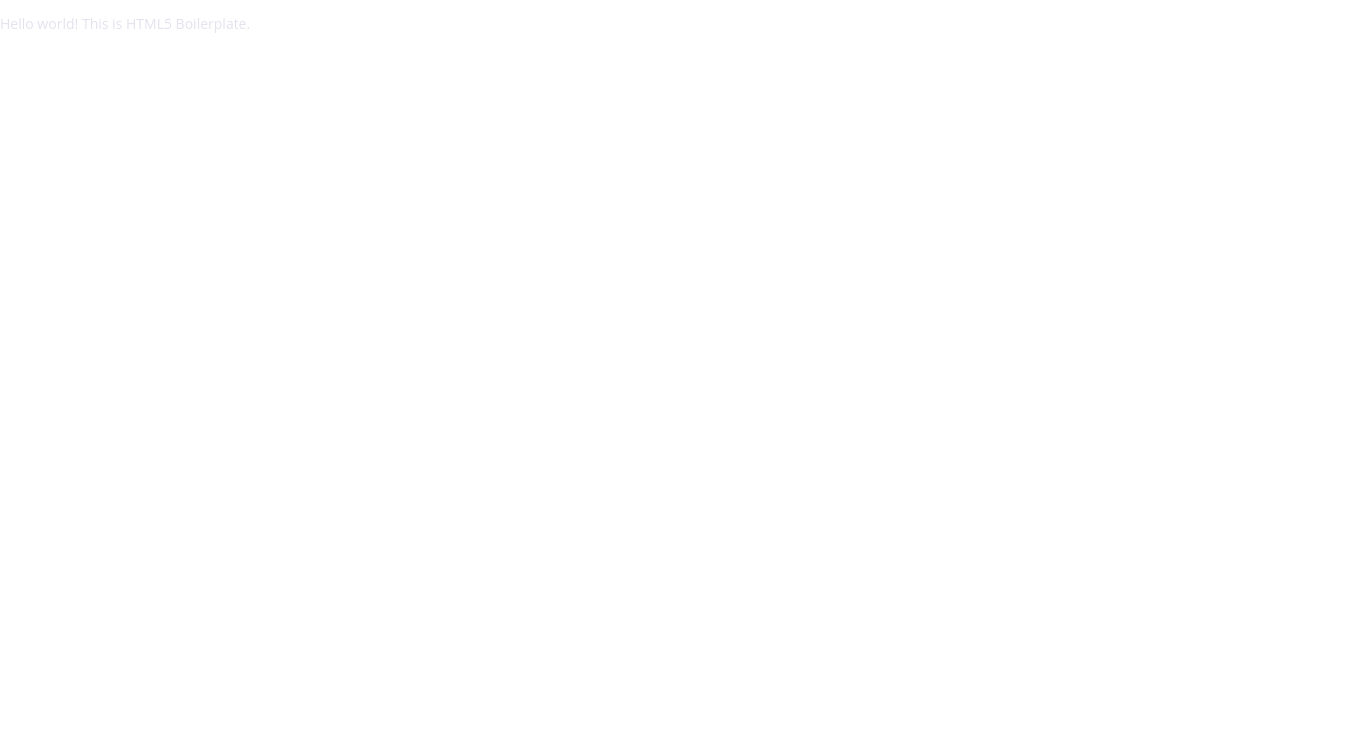
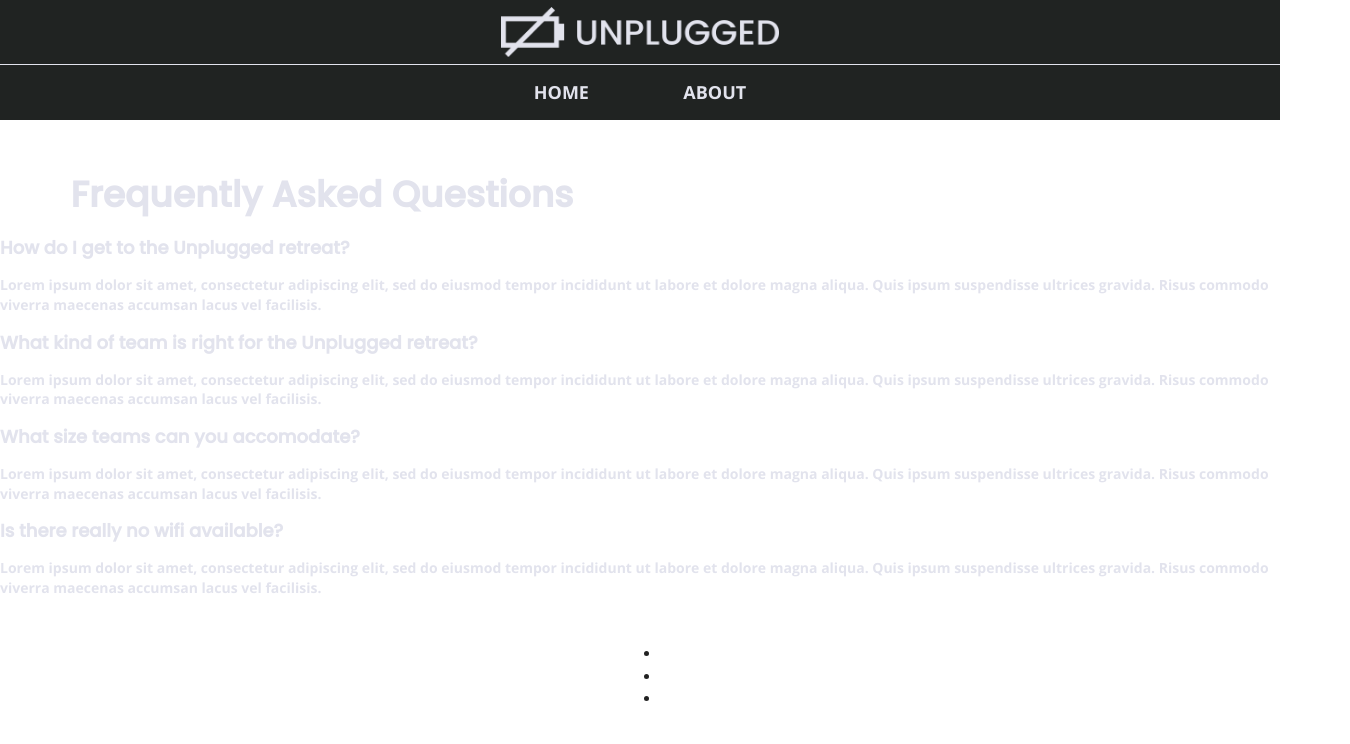
Before and after one commit to luanhuynh009/unplugged-retreat-practice, a website: page faq/index.html in a window 1280 px wide. Shown: the whole page, 1350 px wide, since content can reach past the window. Drawn offline with nearby package versions, Linux system fonts and the light colour scheme.

Commit message:
Added faq page html

```diff
--- a/css/main.css
+++ b/css/main.css
@@ -252,6 +252,14 @@ p {
   width:89%;
 }
 
+footer {
+  width: 100%;
+  display: flex;
+  flex-flow: column;
+  align-items: center;
+  justify-content: center;
+}
+
 
 /* ==========================================================================
    Helper classes
--- a/faq/index.html
+++ b/faq/index.html
@@ -3,7 +3,7 @@
 
 <head>
   <meta charset="utf-8">
-  <title></title>
+  <title>Unplugged Retreat</title>
   <meta name="description" content="">
   <meta name="viewport" content="width=device-width, initial-scale=1">
 
@@ -20,12 +20,96 @@
   <link rel="stylesheet" href="../css/main.css">
 
   <meta name="theme-color" content="#fafafa">
+  <link href="https://fonts.googleapis.com/css2?family=Open+Sans:wght@700&display=swap" rel="stylesheet">
+  <link href="https://fonts.googleapis.com/css2?family=Poppins:wght@500&display=swap" rel="stylesheet">
 </head>
 
-<body>
+<body class="content-wrapper">
 
-  <!-- Add your site or application content here -->
-  <p>Hello world! This is HTML5 Boilerplate.</p>
+  <header>
+
+    <figure id="main-logo">
+      <a href="index.html"><img src="../img/unplugged-logo.png" alt="unplugged logo"/></a>
+    </figure>
+
+    <nav class="navigation">
+      <ul>
+        <li>
+          <a href="../index.html">Home</a>
+        </li>
+        <li>
+          <a href="../about/index.html">About</a>
+        </li>
+      </ul>
+    </nav>
+
+  </header>
+
+  <main>
+
+    <section class="faq">
+
+      <h1>Frequently Asked Questions
+      </h1>
+
+      <h2>How do I get to the Unplugged retreat?
+      </h2>
+
+      <p>Lorem ipsum dolor sit amet, consectetur adipiscing elit, sed do eiusmod tempor incididunt ut labore et dolore magna aliqua.
+        Quis ipsum suspendisse ultrices gravida. Risus commodo viverra maecenas accumsan lacus vel facilisis.
+      </p>
+
+      <h2>What kind of team is right for the Unplugged retreat?</h2>
+
+      <p>Lorem ipsum dolor sit amet, consectetur adipiscing elit, sed do eiusmod tempor incididunt ut labore et dolore magna aliqua.
+        Quis ipsum suspendisse ultrices gravida. Risus commodo viverra maecenas accumsan lacus vel facilisis.
+      </p>
+
+      <h2>What size teams can you accomodate?</h2>
+
+      <p>Lorem ipsum dolor sit amet, consectetur adipiscing elit, sed do eiusmod tempor incididunt ut labore et dolore magna aliqua.
+        Quis ipsum suspendisse ultrices gravida. Risus commodo viverra maecenas accumsan lacus vel facilisis.
+      </p>
+
+      <h2>Is there really no wifi available?</h2>
+
+      <p>Lorem ipsum dolor sit amet, consectetur adipiscing elit, sed do eiusmod tempor incididunt ut labore et dolore magna aliqua.
+        Quis ipsum suspendisse ultrices gravida. Risus commodo viverra maecenas accumsan lacus vel facilisis.
+      </p>
+
+    </section>
+
+  </main>
+
+
+  <footer>
+
+    <div class="contact">
+      <h2></h2>
+      <address></address>
+    </div>
+
+    <div class="social-media">
+    <h2></h2>
+      <ul>
+        <li>
+          <a></a>
+        </li>
+        <li>
+          <a></a>
+        </li>
+        <li>
+          <a></a>
+        </li>
+      </ul>
+    </div>
+
+    <div class="copyright">
+      <p></p>
+    </div>
+
+  </footer>
+
   <script src="../js/vendor/modernizr-3.11.2.min.js"></script>
   <script src="../js/plugins.js"></script>
   <script src="../js/main.js"></script>
@@ -36,6 +120,7 @@
     ga('create', 'UA-XXXXX-Y', 'auto'); ga('set', 'anonymizeIp', true); ga('set', 'transport', 'beacon'); ga('send', 'pageview')
   </script>
   <script src="https://www.google-analytics.com/analytics.js" async></script>
+
 </body>
 
 </html>
```
Also changed, not shown: index.html (+3 -3 lines).
